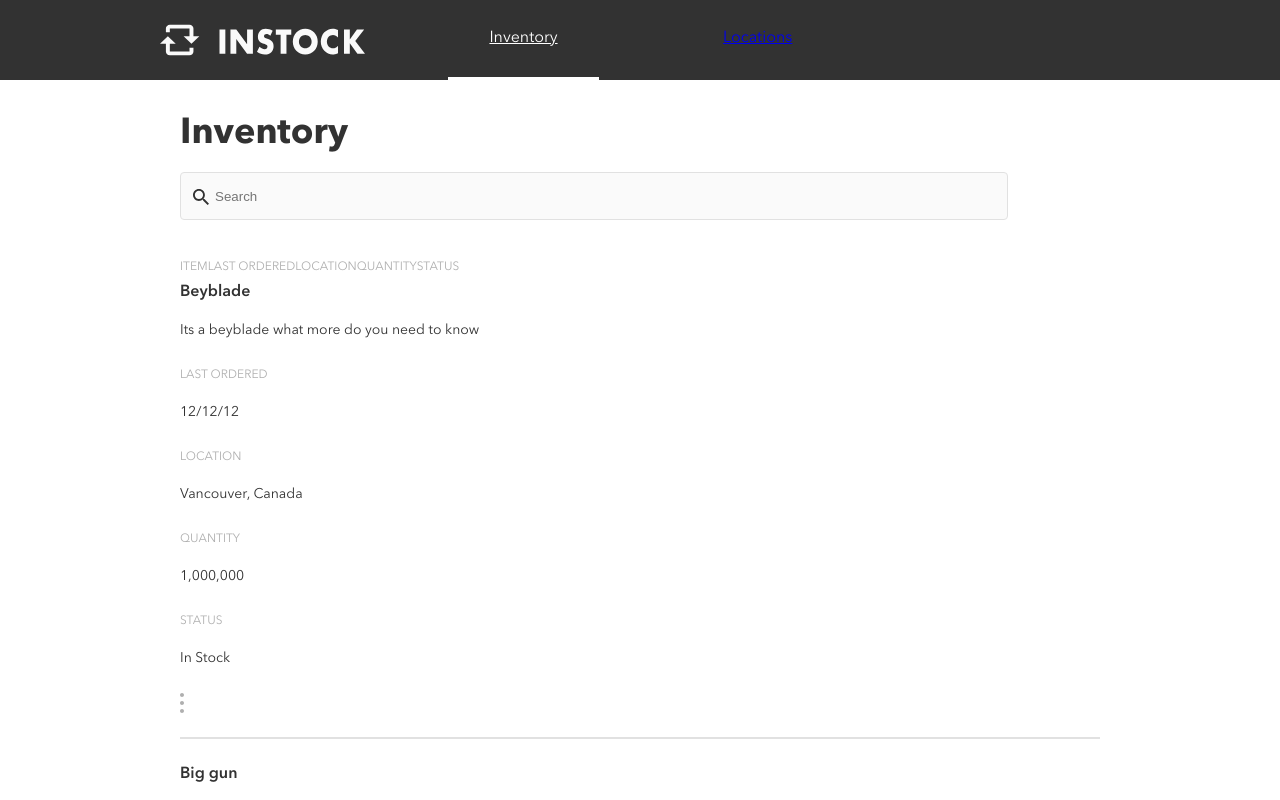
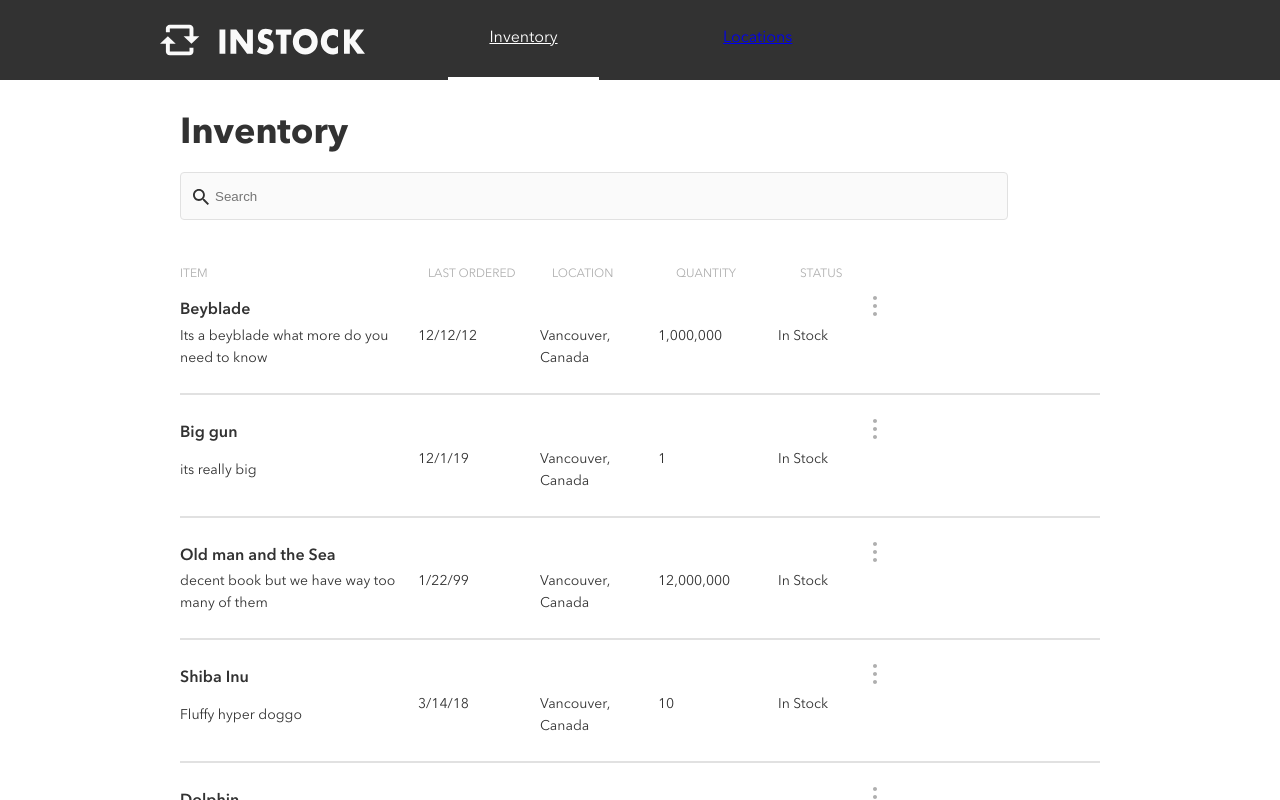
Before and after one commit to Jennormous/InStock, a React (Create React App) app in the folder client/: page / in a window 1280 px wide. Built offline with nearby package versions, Linux system fonts and the light colour scheme.

Commit message:
Tablet CSS complete

```diff
--- a/client/src/components/Inventory.js
+++ b/client/src/components/Inventory.js
@@ -18,36 +18,46 @@ export default class Inventory extends Component {
                   alt="dots boi"
                 />
               </div>
-              <div className="mobiletags__subsec">
-                <h3 className="mobiletags__subsec--tag subheader">
+              <div id="product" className="mobiletags__subsec">
+                <h3
+                  id="product__name"
+                  className="mobiletags__subsec--tag subheader"
+                >
                   {item.product}
                 </h3>
-                <p className="mobiletags__subsec--value para">
+                <p
+                  id="product__description"
+                  className="mobiletags__subsec--value para"
+                >
                   {item.description}
                 </p>
               </div>
-              <div className="mobiletags__subsec">
+              <div id="lastorder" className="mobiletags__subsec">
                 <p className="mobiletags__subsec--tag label">LAST ORDERED</p>
                 <p className="mobiletags__subsec--value para">{item.ordered}</p>
               </div>
-              <div className="mobiletags__subsec">
+              <div id="location" className="mobiletags__subsec">
                 <p className="mobiletags__subsec--tag label">LOCATION</p>
                 <p className="mobiletags__subsec--value para">
                   {products.city}, {products.country}
                 </p>
               </div>
-              <div className="mobiletags__subsec">
+              <div id="quantity" className="mobiletags__subsec">
                 <p className="mobiletags__subsec--tag label">QUANTITY</p>
                 <p className="mobiletags__subsec--value para">
                   {item.quantity}
                 </p>
               </div>
-              <div className="mobiletags__subsec">
+              <div id="status" className="mobiletags__subsec">
                 <p className="mobiletags__subsec--tag label">STATUS</p>
                 <p className="mobiletags__subsec--value para">{item.status}</p>
               </div>
               <div className="largetags">
-                <img src={kebab} alt="dots thingy" />
+                <img
+                  className="largetags__dots"
+                  src={kebab}
+                  alt="dots thingy"
+                />
               </div>
             </div>
           );
@@ -67,12 +77,12 @@ export default class Inventory extends Component {
           </form>
         </div>
         <div>
-          <div>
-            <p className="label largetags">ITEM</p>
-            <p className="label largetags">LAST ORDERED</p>
-            <p className="label largetags">LOCATION</p>
-            <p className="label largetags">QUANTITY</p>
-            <p className="label largetags">STATUS</p>
+          <div className="largetags__wrapper">
+            <p className="label largetags__item">ITEM</p>
+            <p className="label largetags__order">LAST ORDERED</p>
+            <p className="label largetags__location">LOCATION</p>
+            <p className="label largetags__quantity">QUANTITY</p>
+            <p className="label largetags__status">STATUS</p>
           </div>
           {inventory}
         </div>
--- a/client/src/styles/main.css
+++ b/client/src/styles/main.css
@@ -436,6 +436,39 @@
   }
 }
 
+.largetags__wrapper {
+  display: -webkit-box;
+  display: -ms-flexbox;
+  display: flex;
+}
+
+.largetags__item {
+  width: 248px;
+}
+
+.largetags__order {
+  width: 124px;
+}
+
+.largetags__location {
+  width: 124px;
+}
+
+.largetags__quantity {
+  width: 124px;
+}
+
+.largetags__status {
+  width: 124px;
+}
+
+@media only screen and (min-width: 768px) {
+  .largetags__dots {
+    -ms-flex-item-align: start;
+        align-self: flex-start;
+  }
+}
+
 .inventory {
   margin: 0 1rem;
 }
@@ -491,6 +524,12 @@
   border-bottom: solid 2px #e1e1e1;
 }
 
+@media only screen and (min-width: 768px) {
+  .mobiletags {
+    padding: 0;
+  }
+}
+
 .mobiletags__item {
   display: -webkit-box;
   display: -ms-flexbox;
@@ -525,8 +564,71 @@
   margin: 0 0 1rem 0;
 }
 
+@media only screen and (min-width: 768px) {
+  .mobiletags__subsec--tag {
+    display: none;
+  }
+}
+
 .mobiletags__subsec--value {
   margin: 0 0 1.5rem 0;
+}
+
+@media only screen and (min-width: 768px) {
+  .mobiletags__subsec--value {
+    -ms-flex-preferred-size: 100%;
+        flex-basis: 100%;
+    margin-top: 1.8rem;
+  }
+}
+
+@media only screen and (min-width: 768px) {
+  #product {
+    -ms-flex-preferred-size: 238px;
+        flex-basis: 238px;
+  }
+}
+
+@media only screen and (min-width: 768px) {
+  #product__name {
+    display: contents;
+    -ms-flex-preferred-size: 238px;
+        flex-basis: 238px;
+  }
+}
+
+@media only screen and (min-width: 768px) {
+  #product__description {
+    margin-top: 0;
+  }
+}
+
+@media only screen and (min-width: 768px) {
+  #lastorder {
+    -ms-flex-preferred-size: 122px;
+        flex-basis: 122px;
+  }
+}
+
+@media only screen and (min-width: 768px) {
+  #location {
+    -ms-flex-preferred-size: 118px;
+        flex-basis: 118px;
+  }
+}
+
+@media only screen and (min-width: 768px) {
+  #quantity {
+    -ms-flex-preferred-size: 120px;
+        flex-basis: 120px;
+  }
+}
+
+@media only screen and (min-width: 768px) {
+  #status {
+    -ms-flex-preferred-size: 95px;
+        flex-basis: 95px;
+  }
 }
 
 .locations {
--- a/client/src/styles/partials/_inventory.scss
+++ b/client/src/styles/partials/_inventory.scss
@@ -2,6 +2,36 @@
   display: none;
   @include tablet {
     display: contents;
+  }
+
+  &__wrapper {
+    display: flex;
+  }
+
+  &__item {
+    width: 248px;
+  }
+
+  &__order {
+    width: 124px;
+  }
+
+  &__location {
+    width: 124px;
+  }
+
+  &__quantity {
+    width: 124px;
+  }
+
+  &__status {
+    width: 124px;
+  }
+
+  &__dots {
+    @include tablet {
+      align-self: flex-start;
+    }
   }
 }
 
@@ -42,6 +72,7 @@
   margin-bottom: 1.5rem;
   border-bottom: solid 2px $mercury;
   @include tablet {
+    padding: 0;
   }
 
   &__item {
@@ -63,9 +94,59 @@
     &--tag {
       flex-basis: 100%;
       margin: 0 0 1rem 0;
+      @include tablet {
+        display: none;
+      }
     }
     &--value {
       margin: 0 0 1.5rem 0;
+      @include tablet {
+        flex-basis: 100%;
+        margin-top: 1.8rem;
+      }
     }
   }
 }
+
+#product {
+  @include tablet {
+    flex-basis: 238px;
+  }
+
+  &__name {
+    @include tablet {
+      display: contents;
+      flex-basis: 238px;
+    }
+  }
+
+  &__description {
+    @include tablet {
+      margin-top: 0;
+    }
+  }
+}
+
+#lastorder {
+  @include tablet {
+    flex-basis: 122px;
+  }
+}
+
+#location {
+  @include tablet {
+    flex-basis: 118px;
+  }
+}
+
+#quantity {
+  @include tablet {
+    flex-basis: 120px;
+  }
+}
+
+#status {
+  @include tablet {
+    flex-basis: 95px;
+  }
+}
```
Also changed, not shown: 1 other file (tests, documents, lock files or other folders).
